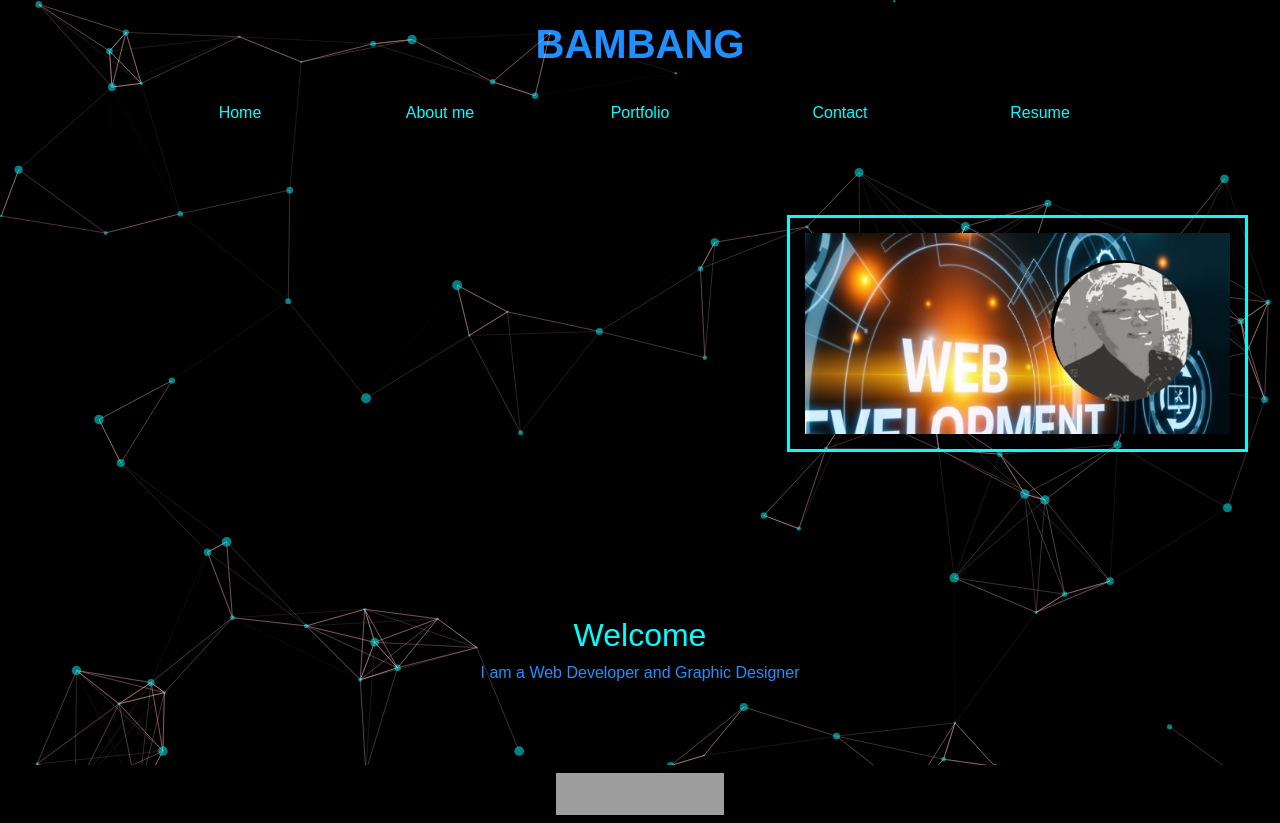
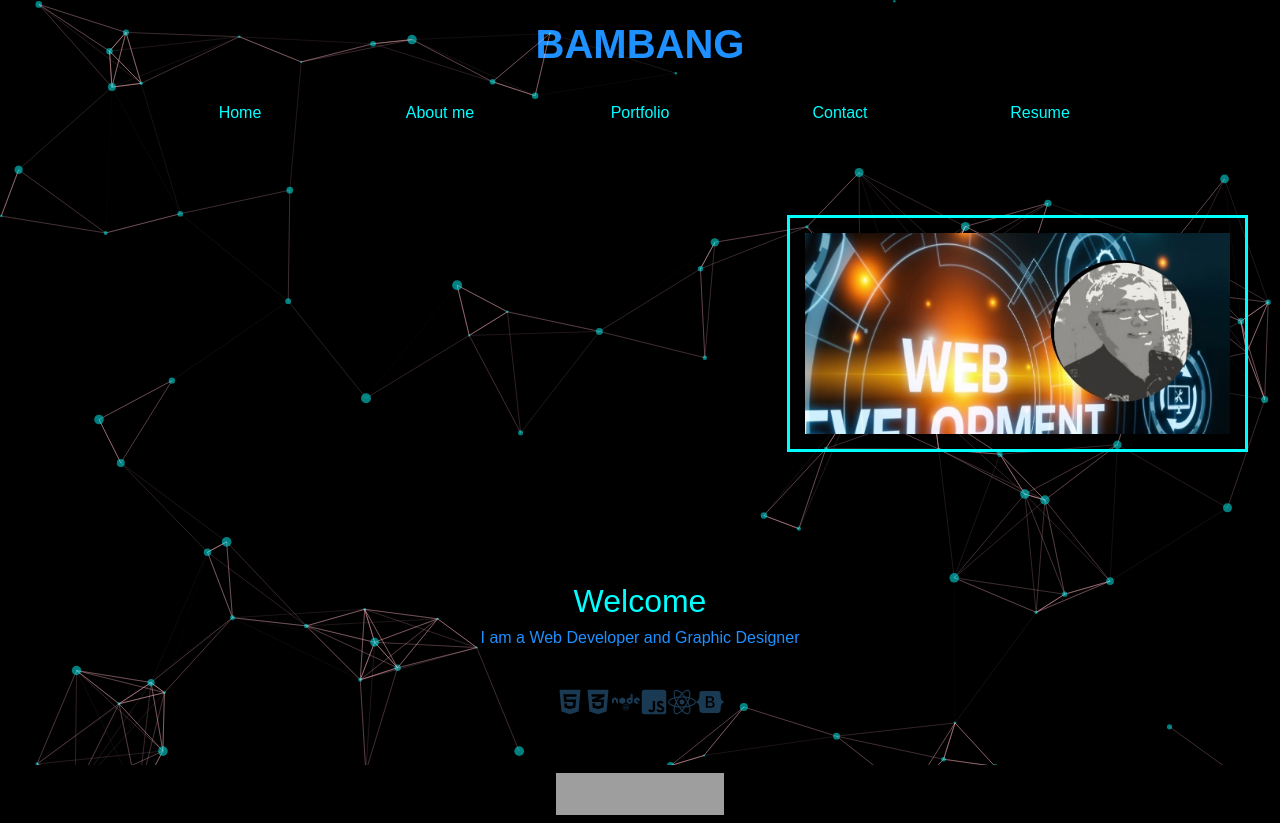
Before and after one commit to B-smd/React-Portfolio, a React (Create React App) app: page / in a window 1280 px wide. Built offline with nearby package versions, Linux system fonts and the light colour scheme; grey boxes are pictures that could not be loaded.

Commit message:
add icons

```diff
--- a/package.json
+++ b/package.json
@@ -14,6 +14,7 @@
     "react": "^18.2.0",
     "react-bootstrap": "^2.5.0",
     "react-dom": "^18.2.0",
+    "react-icons": "^4.6.0",
     "react-pdf": "^5.7.2",
     "react-router-dom": "^6.3.0",
     "react-scripts": "5.0.1",
--- a/src/App.js
+++ b/src/App.js
@@ -9,7 +9,6 @@ import Wrapper from './components/Wrapper';
 import Projects from './pages/Projects';
 import Resume from './pages/Resume';
 import ContactMe from './pages/ContactMe';
-
 
 function App() {
   return (
--- a/src/components/Hero.js
+++ b/src/components/Hero.js
@@ -2,6 +2,7 @@ import React from "react";
 import Particles from "react-tsparticles";
 import { loadFull } from "tsparticles";
 import { Link } from 'react-router-dom';
+import { FaHtml5, FaCss3Alt, FaJsSquare, FaBootstrap, FaReact, FaNode } from 'react-icons/fa';
 
 const Hero = () => {
     const particlesInit = async (main) => {
@@ -98,6 +99,7 @@ const Hero = () => {
             <div className="content text-center">
                 <h2 style={{ color: "cyan"}}>Welcome</h2>
                 <h6 style= {{color: "dodgerblue"}}>I am a Web Developer and Graphic Designer</h6>
+                <h3>< FaHtml5/><FaCss3Alt/><FaNode/><FaJsSquare/><FaReact/><FaBootstrap/></h3>
             </div>
             <Link to="/aboutme"><p><img src={`${process.env.PUBLIC_URL}/img/bs.jpeg`} alt="Bambang"/></p></Link>
 
```
Also changed, not shown: 2 other files (tests, documents, lock files or other folders).
